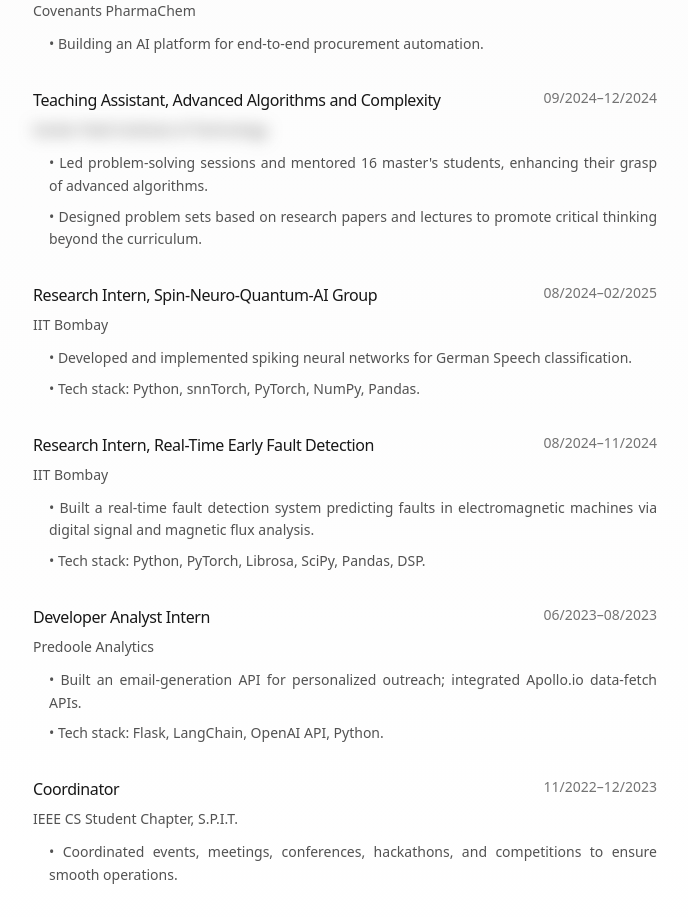
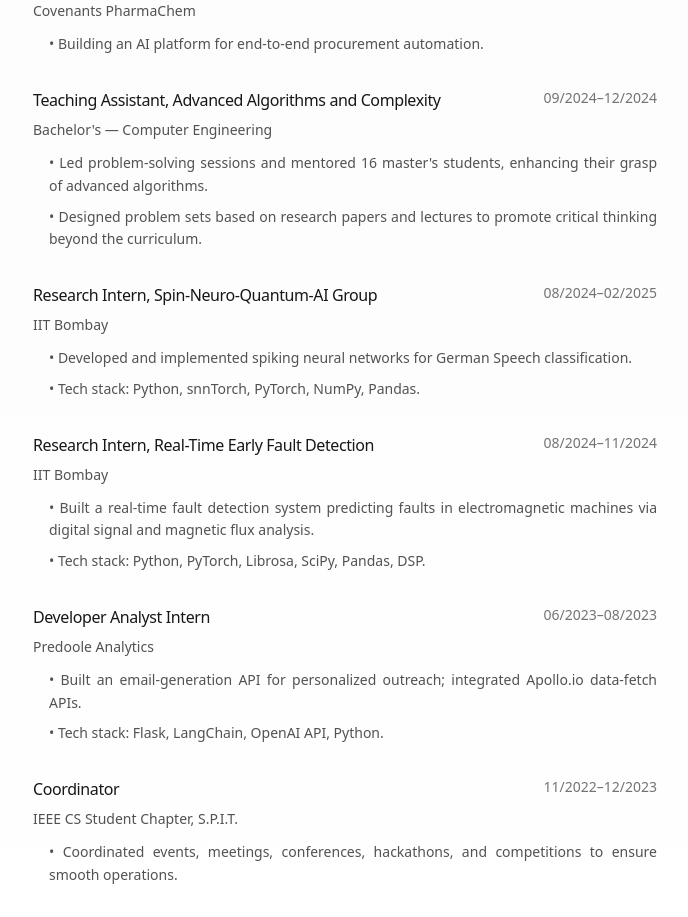
Before and after one commit to stochi0/personal-page, a Next.js app: page /work in a window 1280 px wide. Shown: the part 1080-1997 px from the top of the page, without its empty margins (295-983 px from the left). Built offline with nearby package versions, Linux system fonts and the light colour scheme.

Commit message:
update work

```diff
--- a/src/app/work/page.tsx
+++ b/src/app/work/page.tsx
@@ -116,9 +116,7 @@ export default function Work() {
                 </h3>
                 <span className="text-sm text-neutral-500 dark:text-neutral-400">09/2024–12/2024</span>
               </div>
-              <p className="text-sm text-neutral-600 dark:text-neutral-400 mb-3">
-                <span className="blur-sm select-none">Sardar Patel Institute of Technology</span>
-              </p>
+              <p className="text-sm text-neutral-600 dark:text-neutral-400 mb-3">Bachelor&apos;s — Computer Engineering</p>
               <ul className="text-sm text-neutral-600 dark:text-neutral-400 leading-relaxed space-y-2 pl-4">
                 <li>• Led problem-solving sessions and mentored 16 master&apos;s students, enhancing their grasp of advanced algorithms.</li>
                 <li>• Designed problem sets based on research papers and lectures to promote critical thinking beyond the curriculum.</li>
```
